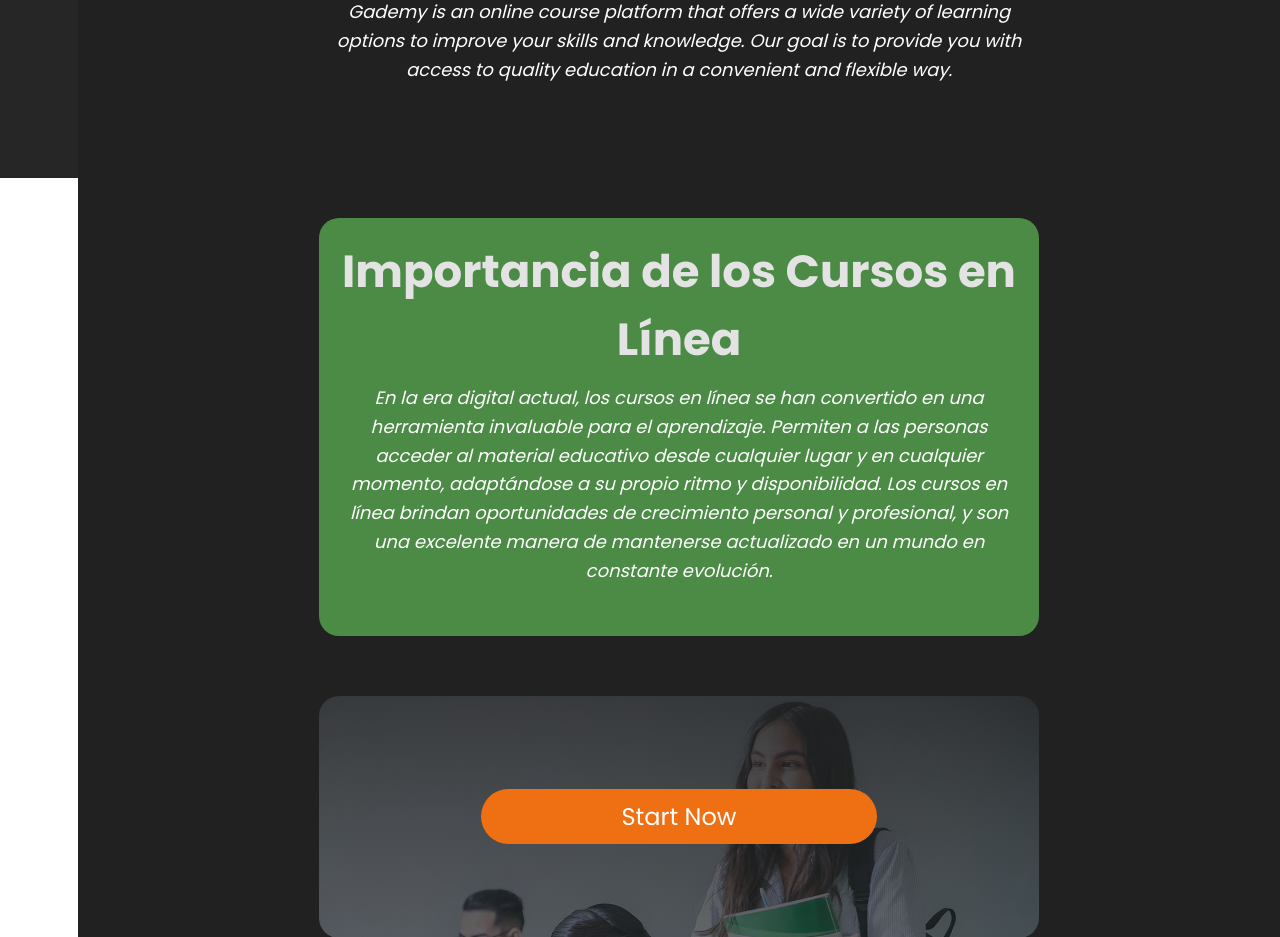
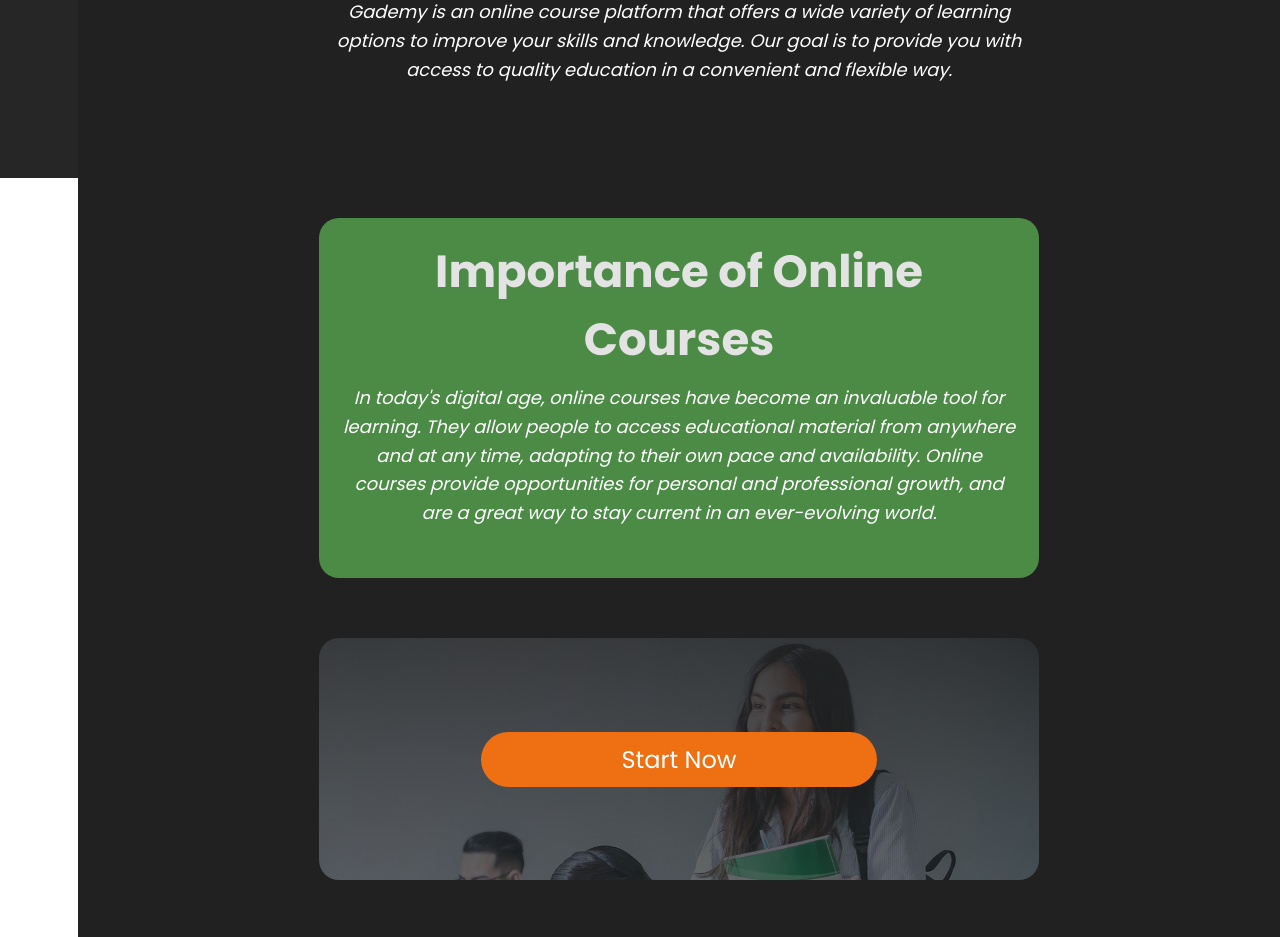
Before and after one commit to Dianamtzf/GADEMY, a PHP site: page /views/about.html in a window 1280 px wide. Shown: the part 622-1559 px from the top of the page. Run offline with PHP 8.4, Linux system fonts and the light colour scheme.

Commit message:
Modifique cards de los estudiantes y cambie el text de about us

```diff
--- a/css/students.css
+++ b/css/students.css
@@ -224,7 +224,7 @@
     text-align: center;
     border-radius: 10px;
     color: #ffffff;
-    height: 420px;
+    height: 350px;
     box-shadow: 0 2px 4px rgba(255, 255, 255, 0.5);
   }
 
--- a/views/about.html
+++ b/views/about.html
@@ -60,8 +60,8 @@
             </div>
             <div class="container">
                 <div class="section" style="border-radius: 20px; background-color: #4c8b46; padding: 20px;">
-                  <h1 style="color: #e3e3e3;">Importancia de los Cursos en Línea</h1>
-                  <p>En la era digital actual, los cursos en línea se han convertido en una herramienta invaluable para el aprendizaje. Permiten a las personas acceder al material educativo desde cualquier lugar y en cualquier momento, adaptándose a su propio ritmo y disponibilidad. Los cursos en línea brindan oportunidades de crecimiento personal y profesional, y son una excelente manera de mantenerse actualizado en un mundo en constante evolución.</p>
+                  <h1 style="color: #e3e3e3;">Importance of Online Courses</h1>
+                  <p>In today's digital age, online courses have become an invaluable tool for learning. They allow people to access educational material from anywhere and at any time, adapting to their own pace and availability. Online courses provide opportunities for personal and professional growth, and are a great way to stay current in an ever-evolving world.</p>
                 </div>
                 <div class="section" style="background-image: linear-gradient(to bottom, rgb(33 33 33 / 71%), rgb(33 33 33 / 33%)), url(../images/heading-bg.jpg);
                                             min-height: 30vh;
--- a/views/students.php
+++ b/views/students.php
@@ -107,7 +107,7 @@ $maestros = $registro->fetchAll(PDO::FETCH_ASSOC);
                 <?php if (intval($maestro['verify']) === 0): ?>
                     <div class="card" style="  box-shadow: 1px 0px 12px 4px rgba(0,0,0,0.49);
                                                 -webkit-box-shadow: 1px 0px 12px 4px rgba(0,0,0,0.49);
-                                                -moz-box-shadow: 1px 0px 12px 4px rgba(0,0,0,0.49);">
+                                                -moz-box-shadow: 1px 0px 12px 4px rgba(0,0,0,0.49); height: 350px; ">
                         <div style="flex: 1;">
                             <img class="imgStyle" src="<?= $maestro['mae_img'] ?>">
                         </div>
```
